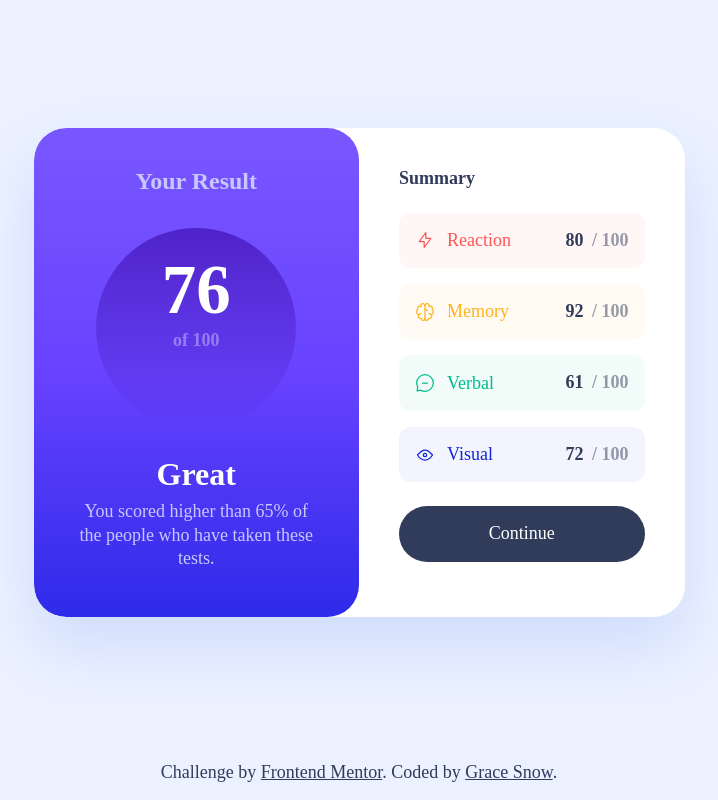
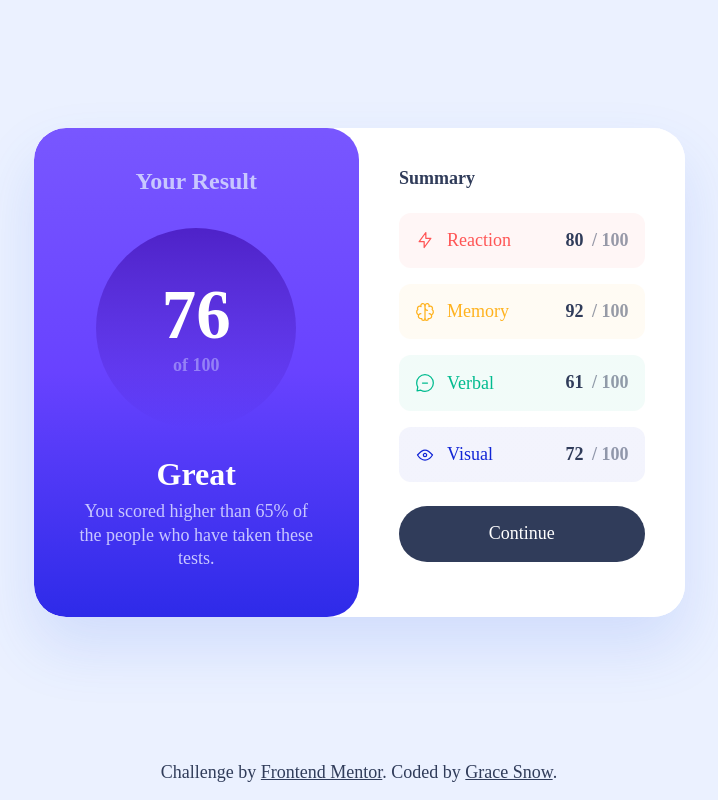
Before and after one commit to grace-snow/fmentor-results-summary-react, a React (Vite) app: page / in a window 1280 px wide. Shown: the whole page, without its empty margins (281-999 px from the left). Built offline with nearby package versions, Linux system fonts and the light colour scheme.

Commit message:
minor style tweaks

```diff
--- a/src/components/ResultsSummary/ResultsSummaryIntroPanel/ResultsSummaryIntroPanel.jsx
+++ b/src/components/ResultsSummary/ResultsSummaryIntroPanel/ResultsSummaryIntroPanel.jsx
@@ -7,7 +7,7 @@ function ResultsSummaryIntroPanel({ children }) {
   return (
     <div className='flex flex-col items-center w-full text-white bg-gradient-to-b from-violet-400 via-violet-500 to-violet-600 pt-400 px-600 pb-600 md:pt-600 md:pb-700 rounded-b-500 md:rounded-500'>
       <h1 className='font-extrabold text-neutral-300 text-18-24'>{cmsConfig.mainHeading}</h1>
-      <p className='flex flex-col items-center content-center p-6 my-400 md:mt-500 rounded-full aspect-square w-[8.75rem] md:w-[12.5rem] bg-gradient-to-b from-violet-800 to-violet-100'>
+      <p className='flex flex-col items-center justify-center p-6 my-400 md:mt-500 rounded-full aspect-square w-[8.75rem] md:w-[12.5rem] bg-gradient-to-b from-violet-800 to-violet-100'>
         <span className='font-extrabold leading-none text-56-72 my-50'>{results.summary.score}</span> <span className='font-bold opacity-50 text-neutral-300'>of {results.summary.total}</span>
       </p>
       <h2 className='font-bold text-24-32 mt-50'>
```
